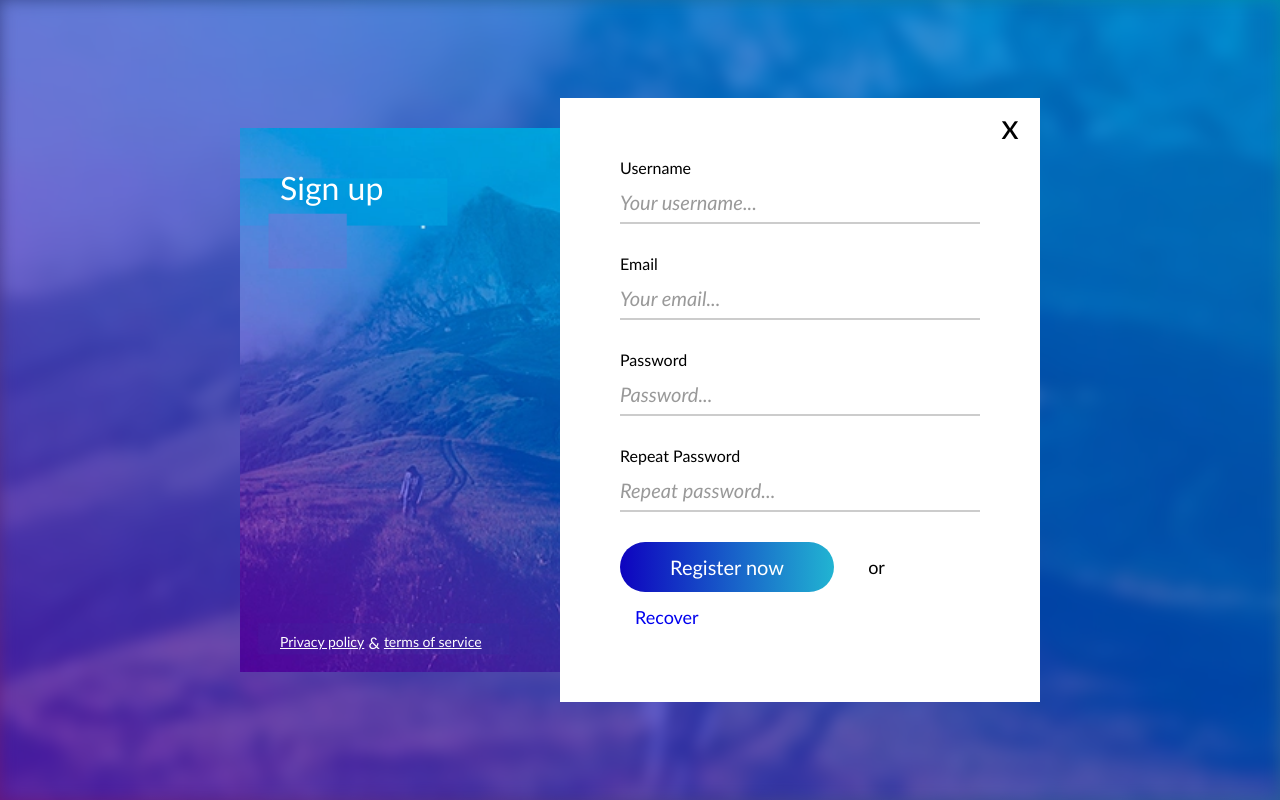
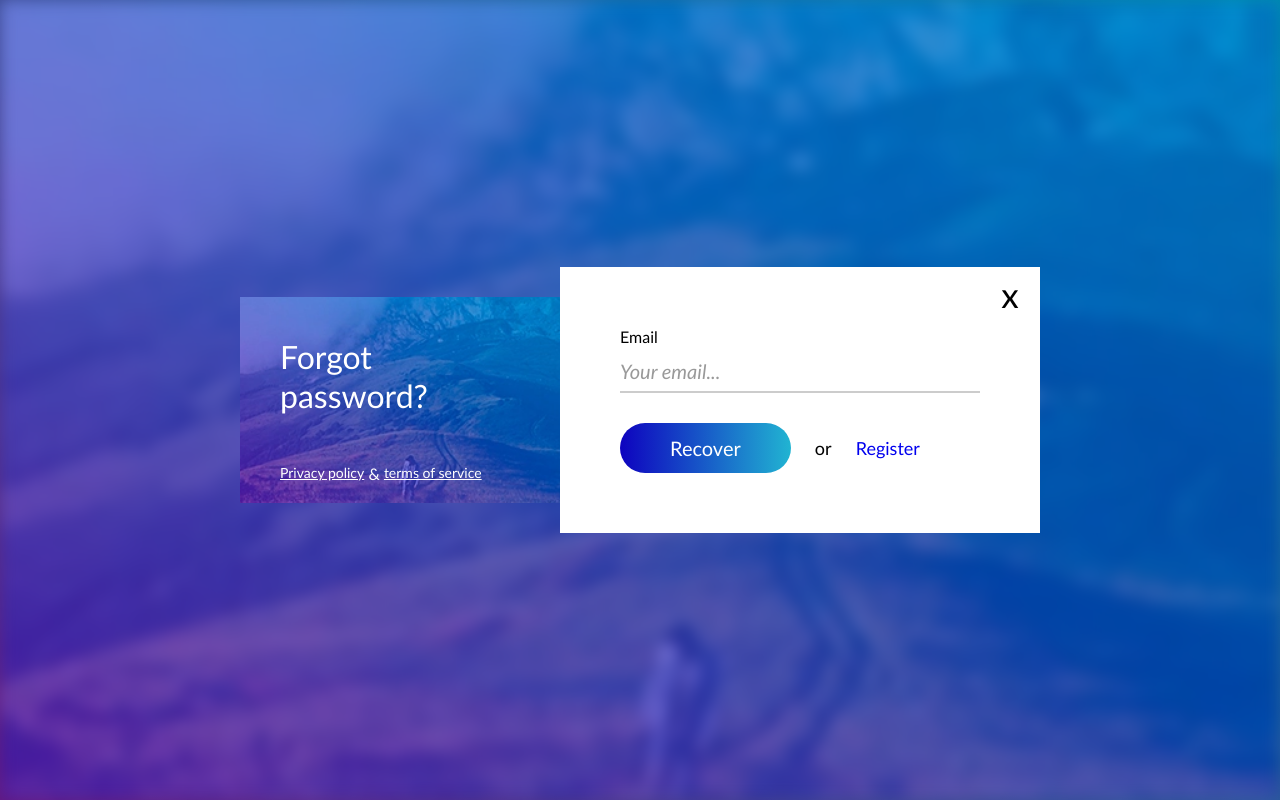
Before and after one commit to romimb/5-sign-up, a website: page forgot-password/index.html in a window 1280 px wide. Drawn offline with Linux system fonts and the light colour scheme.

Commit message:
css update and html small update

```diff
--- a/css/form.css
+++ b/css/form.css
@@ -12,27 +12,9 @@
 .form > .form-row:last-of-type {
     margin-bottom: 0;
 }
+
 .form > .form-row > label {
     display:inline-block;
-    width: 100%;
-    margin-bottom: 5px;
-}.form {
-    display: inline-block;
-    width: 100%;
-}
-
-.form > .form-row {
-    display: inline-block;
-    width: 100%;
-    margin-bottom: 30px;
-}
-
-.form > .form-row:last-of-type {
-    margin-bottom: 0;
-}
-
-.form > .form-row > label {
-    display: inline-block;
     width: 100%;
     margin-bottom: 5px;
 }
@@ -55,22 +37,3 @@
     color: #999;
     font-style: italic;
 }
-
-.form > .form-row > input {
-    display:inline-block;
-    width: 100%;
-    font-size: 20px;
-    line-height: 40px;
-    border: none;
-    border-bottom: 2px solid #ccc;
-}
-
-.form > .form-row > input:focus {
-    outline: violet dotted 1px;
-    /* outline: none; */
-}
-
-.form input::placeholder {
-    color: #999;
-    font-style: italic;
-}
--- a/css/main.css
+++ b/css/main.css
@@ -105,7 +105,9 @@ body {
 .right-column span {
     display: inline-block;
     padding: 15px;
-    margin-left: 15px;
+    padding-left: 10px;
+    padding-right: 10px;
+    margin-left: 10px;
     line-height: 20px;
     font-size: 18px;
 }
@@ -113,6 +115,8 @@ body {
 .right-column a {
     display: inline-block;
     padding: 15px;
+    padding-left: 10px;
+    padding-right: 10px;
     line-height: 20px;
     font-size: 18px;
     text-decoration: none;
--- a/forgot-password/index.html
+++ b/forgot-password/index.html
@@ -27,7 +27,7 @@
     <!-- <img class="background-image" src="./img/hill.png" alt=""> -->
     <main class="container">
         <div class="left-column">
-            <h1 class="main-title">Sign up</h1>
+            <h1 class="main-title">Forgot password?</h1>
             <div class="bottom-links">
                 <a class="link" href="#">Privacy policy</a>
                 <span class="symbol">&amp;</span>
@@ -38,25 +38,13 @@
             <div class="close">x</div>
             <form class="form">
                 <div class="form-row">
-                    <label for="username">Username</label>
-                    <input id="username" type="text" placeholder="Your username..." required>
+                    <label for="email">Email</label>
+                    <input id="email" type="email" placeholder="Your email..." required autocomplete="email">
                 </div>
                 <div class="form-row">
-                    <label for="email">Email</label>
-                    <input id="email" type="email" placeholder="Your email..." required>
-                </div>
-                <div class="form-row">
-                    <label for="pass">Password</label>
-                    <input id="pass" type="password" placeholder="Password..." required>
-                </div>
-                <div class="form-row">
-                    <label for="re-pass">Repeat Password</label>
-                    <input id="re-pass" type="password" placeholder="Repeat password..." required>
-                </div>
-                <div class="form-row">
-                    <button class="btn" type="submit">Register now</button>
+                    <button class="btn" type="submit">Recover</button>
                     <span>or</span>
-                    <a href="./forgot-password/index.html">Recover</a>
+                    <a href="../">Register</a>
                 </div>
             </form>
         </div>
```
Also changed, not shown: login/index.html (+3 -3 lines).
